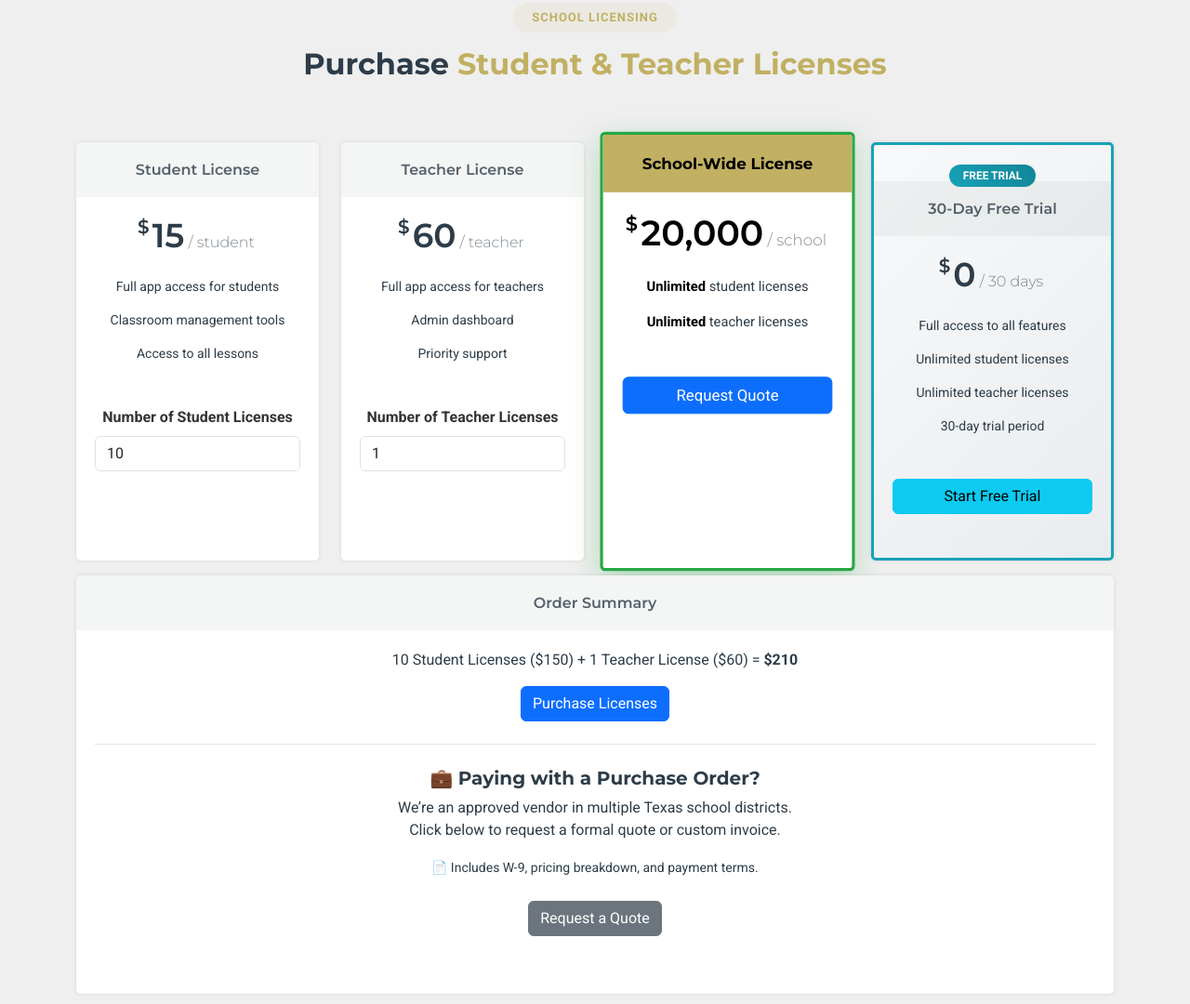
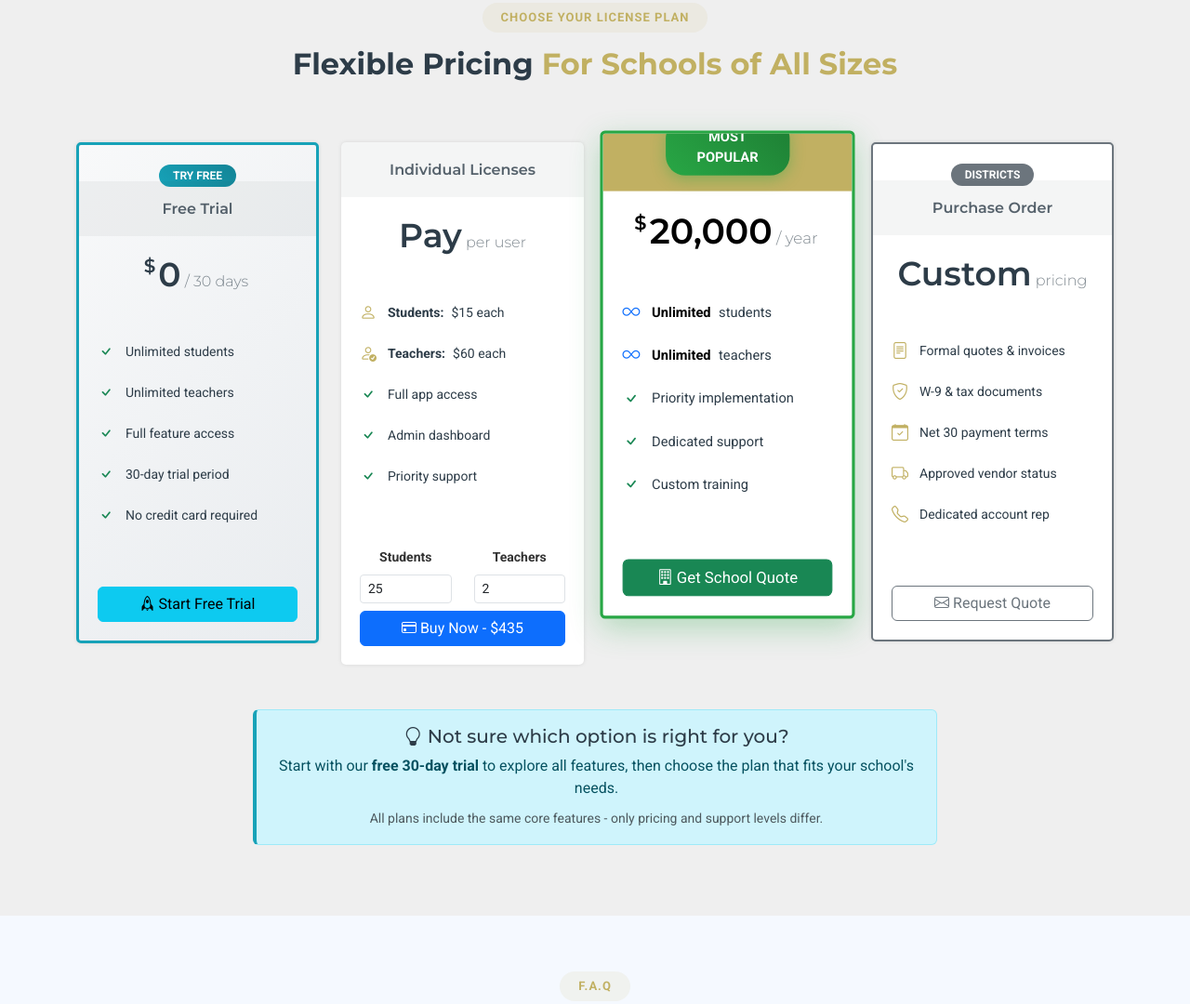
Before and after one commit to Jakeagle/TrinityCapitalPlatform.com, a plain HTML site: page index.html in a window 1280 px wide. Shown: the part 2704-3784 px from the top of the page at 93% size. Drawn offline with nearby package versions, Linux system fonts and the light colour scheme.

Commit message:
Update index.html

```diff
--- a/index.html
+++ b/index.html
@@ -191,6 +191,63 @@
 
       #free-trial-dialog .dialog-header {
         background: linear-gradient(135deg, #17a2b8, #138496);
+      }
+
+      /* Enhanced Pricing Card Styles */
+      .pricing-item {
+        padding: 30px 25px;
+        min-height: 480px;
+        display: flex;
+        flex-direction: column;
+        justify-content: space-between;
+      }
+
+      .pricing-item ul {
+        flex-grow: 1;
+        margin: 20px 0;
+      }
+
+      .pricing-item ul li {
+        padding: 8px 0;
+        display: flex;
+        align-items: center;
+        gap: 8px;
+      }
+
+      .pricing-item .btn {
+        margin-top: auto;
+      }
+
+      .form-control-sm {
+        font-size: 0.875rem;
+      }
+
+      .alert-info {
+        border-left: 4px solid #17a2b8;
+      }
+
+      /* Button loading states */
+      .btn[aria-busy="true"] {
+        position: relative;
+        color: transparent;
+      }
+
+      .btn[aria-busy="true"]::after {
+        content: "";
+        position: absolute;
+        width: 16px;
+        height: 16px;
+        top: 50%;
+        left: 50%;
+        transform: translate(-50%, -50%);
+        border: 2px solid currentColor;
+        border-radius: 50%;
+        border-top-color: transparent;
+        animation: spin 1s linear infinite;
+      }
+
+      @keyframes spin {
+        to { transform: translate(-50%, -50%) rotate(360deg); }
       }
     </style>
 
@@ -593,126 +650,142 @@
       <!-- /Team Section -->
 
       <!-- Pricing Section -->
+            <!-- Pricing Section -->
       <section id="pricing" class="pricing section">
         <!-- Section Title -->
         <div class="container section-title" data-aos="fade-up">
-          <h2>School Licensing</h2>
+          <h2>Choose Your License Plan</h2>
           <p>
-            <span>Purchase</span>
-            <span class="description-title">Student &amp; Teacher Licenses</span>
+            <span>Flexible Pricing</span>
+            <span class="description-title">For Schools of All Sizes</span>
           </p>
         </div>
         <!-- End Section Title -->
 
         <div class="container">
-          <form id="school-license-form" class="row gy-3 justify-content-center">
+          <!-- Main Pricing Cards -->
+          <div class="row gy-4 justify-content-center mb-5">
+            <!-- Free Trial Card -->
             <div class="col-xl-3 col-lg-6 col-md-6" data-aos="fade-up" data-aos-delay="100">
+              <div class="pricing-item" style="border: 3px solid #17a2b8; background: linear-gradient(135deg, #f8f9fa 0%, #e9ecef 100%);">
+                <div style="text-align: center; margin-bottom: 15px;">
+                  <span style="background: linear-gradient(45deg, #17a2b8, #138496); color: white; padding: 5px 15px; border-radius: 15px; font-size: 12px; font-weight: bold;">TRY FREE</span>
+                </div>
+                <h3>Free Trial</h3>
+                <h4><sup>$</sup>0<span> / 30 days</span></h4>
+                <ul>
+                  <li><i class="bi bi-check text-success"></i> Unlimited students</li>
+                  <li><i class="bi bi-check text-success"></i> Unlimited teachers</li>
+                  <li><i class="bi bi-check text-success"></i> Full feature access</li>
+                  <li><i class="bi bi-check text-success"></i> 30-day trial period</li>
+                  <li><i class="bi bi-check text-success"></i> No credit card required</li>
+                </ul>
+                <button
+                  type="button"
+                  class="btn btn-info w-100 mt-3"
+                  id="free-trial-button">
+                  <i class="bi bi-rocket"></i> Start Free Trial
+                </button>
+              </div>
+            </div>
+
+            <!-- Individual Licensing -->
+            <div class="col-xl-3 col-lg-6 col-md-6" data-aos="fade-up" data-aos-delay="200">
               <div class="pricing-item">
-                <h3>Student License</h3>
-                <h4><sup>$</sup>15<span> / student</span></h4>
+                <h3>Individual Licenses</h3>
+                <h4>Pay<span> per user</span></h4>
                 <ul>
-                  <li>Full app access for students</li>
-                  <li>Classroom management tools</li>
-                  <li>Access to all lessons</li>
+                  <li><i class="bi bi-person"></i> <strong>Students:</strong> $15 each</li>
+                  <li><i class="bi bi-person-check"></i> <strong>Teachers:</strong> $60 each</li>
+                  <li><i class="bi bi-check text-success"></i> Full app access</li>
+                  <li><i class="bi bi-check text-success"></i> Admin dashboard</li>
+                  <li><i class="bi bi-check text-success"></i> Priority support</li>
                 </ul>
-                <div class="mb-3">
-                  <label for="student-qty" class="form-label">Number of Student Licenses</label>
-                  <input type="number" id="student-qty" name="student_qty" class="form-control" min="1" value="10" required>
+                <div class="mt-3">
+                  <div class="row mb-2">
+                    <div class="col-6">
+                      <label class="form-label small">Students</label>
+                      <input type="number" id="student-qty" class="form-control form-control-sm" min="0" value="25" form="school-license-form">
+                    </div>
+                    <div class="col-6">
+                      <label class="form-label small">Teachers</label>
+                      <input type="number" id="teacher-qty" class="form-control form-control-sm" min="1" value="2" form="school-license-form">
+                    </div>
+                  </div>
+                  <button
+                    type="submit"
+                    class="btn btn-primary w-100"
+                    id="purchase-button"
+                    form="school-license-form">
+                    <i class="bi bi-credit-card"></i> Buy Now - <span id="total-price">$435</span>
+                  </button>
                 </div>
               </div>
             </div>
-            <!-- End Student License -->
 
-            <div class="col-xl-3 col-lg-6 col-md-6" data-aos="fade-up" data-aos-delay="200">
-              <div class="pricing-item">
-                <h3>Teacher License</h3>
-                <h4><sup>$</sup>60<span> / teacher</span></h4>
+            <!-- School-Wide License -->
+            <div class="col-xl-3 col-lg-6 col-md-6" data-aos="fade-up" data-aos-delay="300">
+              <div class="pricing-item featured">
+                <div class="popular-badge">MOST POPULAR</div>
+                <h3>School-Wide</h3>
+                <h4><sup>$</sup>20,000<span> / year</span></h4>
                 <ul>
-                  <li>Full app access for teachers</li>
-                  <li>Admin dashboard</li>
-                  <li>Priority support</li>
-                </ul>
-                <div class="mb-3">
-                  <label for="teacher-qty" class="form-label">Number of Teacher Licenses</label>
-                  <input type="number" id="teacher-qty" name="teacher_qty" class="form-control" min="1" value="1" required>
-                </div>
-              </div>
-            </div>
-            <!-- End Teacher License -->
-
-            <div class="col-xl-3 col-lg-6 col-md-6" data-aos="fade-up" data-aos-delay="250">
-              <div class="pricing-item featured">
-                <h3>School-Wide License</h3>
-                <h4><sup>$</sup>20,000<span> / school</span></h4>
-                <ul>
-                  <li><strong>Unlimited</strong> student licenses</li>
-                  <li><strong>Unlimited</strong> teacher licenses</li>
+                  <li><i class="bi bi-infinity text-primary"></i> <strong>Unlimited</strong> students</li>
+                  <li><i class="bi bi-infinity text-primary"></i> <strong>Unlimited</strong> teachers</li>
+                  <li><i class="bi bi-check text-success"></i> Priority implementation</li>
+                  <li><i class="bi bi-check text-success"></i> Dedicated support</li>
+                  <li><i class="bi bi-check text-success"></i> Custom training</li>
                 </ul>
                 <button
                   type="button"
-                  class="btn btn-primary w-100"
+                  class="btn btn-success w-100 mt-3"
                   id="bulk-quote-button">
-                  Request Quote
+                  <i class="bi bi-building"></i> Get School Quote
                 </button>
               </div>
             </div>
-            <!-- End Bulk License -->
 
-            <div class="col-xl-3 col-lg-6 col-md-6" data-aos="fade-up" data-aos-delay="300">
-              <div class="pricing-item" style="border: 3px solid #17a2b8; background: linear-gradient(135deg, #f8f9fa 0%, #e9ecef 100%);">
+            <!-- Purchase Order Option -->
+            <div class="col-xl-3 col-lg-6 col-md-6" data-aos="fade-up" data-aos-delay="400">
+              <div class="pricing-item" style="border: 2px solid #6c757d;">
                 <div style="text-align: center; margin-bottom: 15px;">
-                  <span style="background: linear-gradient(45deg, #17a2b8, #138496); color: white; padding: 5px 15px; border-radius: 15px; font-size: 12px; font-weight: bold;">FREE TRIAL</span>
+                  <span style="background: #6c757d; color: white; padding: 5px 15px; border-radius: 15px; font-size: 12px; font-weight: bold;">DISTRICTS</span>
                 </div>
-                <h3>30-Day Free Trial</h3>
-                <h4><sup>$</sup>0<span> / 30 days</span></h4>
+                <h3>Purchase Order</h3>
+                <h4>Custom<span> pricing</span></h4>
                 <ul>
-                  <li>Full access to all features</li>
-                  <li>Unlimited student licenses</li>
-                  <li>Unlimited teacher licenses</li>
-                  <li>30-day trial period</li>
+                  <li><i class="bi bi-file-text"></i> Formal quotes & invoices</li>
+                  <li><i class="bi bi-shield-check"></i> W-9 & tax documents</li>
+                  <li><i class="bi bi-calendar-check"></i> Net 30 payment terms</li>
+                  <li><i class="bi bi-truck"></i> Approved vendor status</li>
+                  <li><i class="bi bi-telephone"></i> Dedicated account rep</li>
                 </ul>
                 <button
                   type="button"
-                  class="btn btn-info w-100"
-                  id="free-trial-button">
-                  Start Free Trial
+                  class="btn btn-outline-secondary w-100 mt-3"
+                  id="request-quote-btn">
+                  <i class="bi bi-envelope"></i> Request Quote
                 </button>
               </div>
             </div>
-            <!-- End Free Trial -->
+          </div>
 
-            <div class="col-12 text-center" data-aos="fade-up" data-aos-delay="300">
-              <div class="pricing-item">
-                <h3>Order Summary</h3>
-                <p id="order-summary">
-                  <!-- JS will update this -->
-                  10 Student Licenses ($150) + 1 Teacher License ($60) = <strong>$210</strong>
-                </p>
-                <button
-                  type="submit"
-                  class="btn btn-primary"
-                  id="purchase-button"
-                  role="button"
-                  tabindex="0">
-                  Purchase Licenses
-                </button>
-                <div class="mt-4 pt-4 border-top">
-                  <h5 class="fw-bold">
-                    💼 Paying with a Purchase Order?
-                  </h5>
-                  <p>
-                    We’re an approved vendor in multiple Texas school districts.
-                    <br />Click below to request a formal quote or custom
-                    invoice.
-                  </p>
-                  <p class="mt-2"><small>📄 Includes W-9, pricing breakdown, and payment terms.</small></p>
-                  <a href="#contact" id="request-quote-btn" class="btn btn-secondary mt-2" role="button">
-                    Request a Quote
-                  </a>
-                </div>
+          <!-- Hidden Form for Individual Purchases -->
+          <form id="school-license-form" style="display: none;">
+            <input type="hidden" name="student_qty" id="student-qty-hidden">
+            <input type="hidden" name="teacher_qty" id="teacher-qty-hidden">
+          </form>
+
+          <!-- Additional Information -->
+          <div class="row justify-content-center">
+            <div class="col-lg-8 text-center">
+              <div class="alert alert-info">
+                <h5><i class="bi bi-lightbulb"></i> Not sure which option is right for you?</h5>
+                <p class="mb-2">Start with our <strong>free 30-day trial</strong> to explore all features, then choose the plan that fits your school's needs.</p>
+                <small class="text-muted">All plans include the same core features - only pricing and support levels differ.</small>
               </div>
             </div>
-          </form>
+          </div>
         </div>
       </section>
 
```
